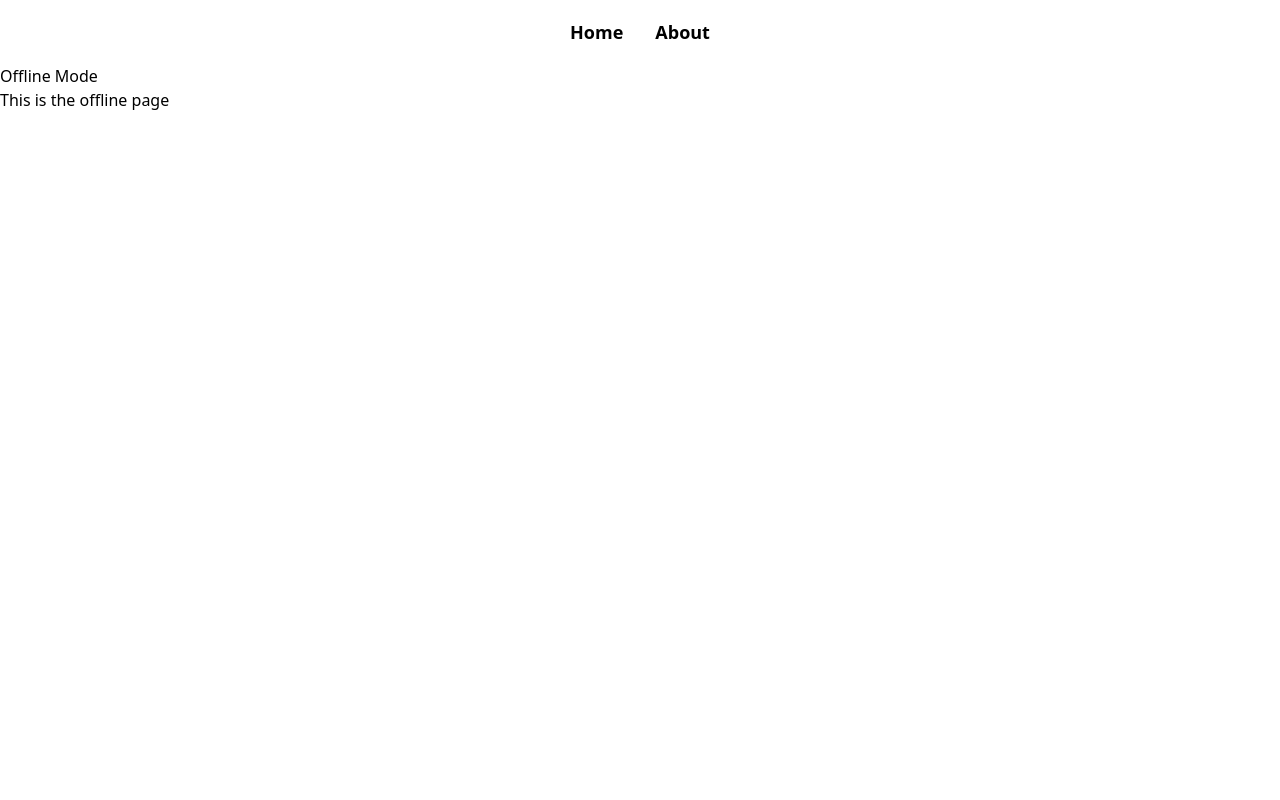
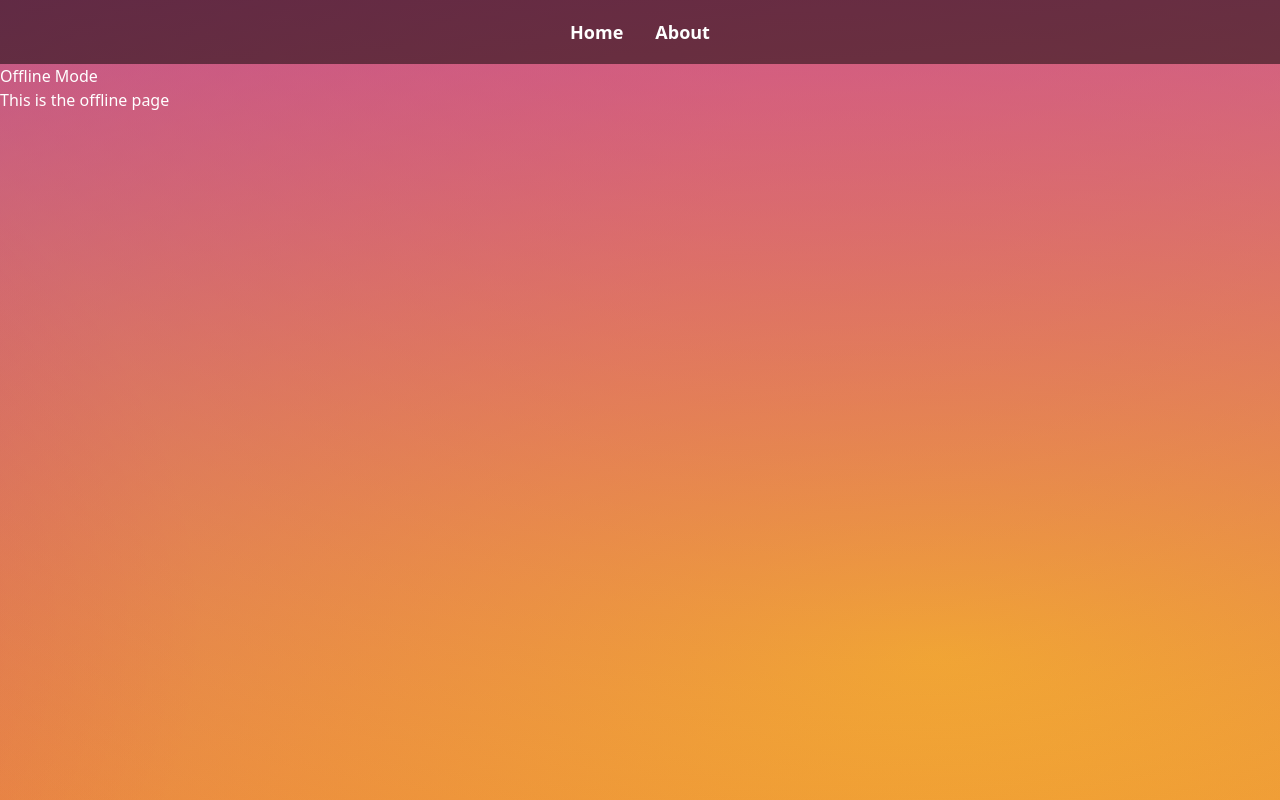
Before and after one commit to JeffryH31/tes1-ambw, a plain HTML site: page offline.html in a window 1280 px wide. Drawn offline with nearby package versions, Linux system fonts and the light colour scheme.

Commit message:
fix: added style to all pages

```diff
--- a/offline.html
+++ b/offline.html
@@ -1,12 +1,54 @@
-
 <!DOCTYPE html>
 <html lang="en">
+
 <head>
     <meta charset="UTF-8">
     <meta name="viewport" content="width=device-width, initial-scale=1.0">
     <title>Offline</title>
     <script src="https://cdn.jsdelivr.net/npm/@tailwindcss/browser@4"></script>
+    <style>
+        * {
+            color: white;
+        }
+
+        body {
+            overflow-x: hidden;
+            background-color: #b57cca;
+            background-image:
+                radial-gradient(at 0% 0%, hsla(265, 57%, 42%, 1) 0px, transparent 50%),
+                radial-gradient(at 80% 2%, #c31eac 0px, transparent 50%),
+                radial-gradient(at 0% 57%, hsla(343, 99%, 46%, 1) 0px, transparent 50%),
+                radial-gradient(at 85% 58%, #fbc31a 0px, transparent 50%),
+                radial-gradient(at 41% 28%, hsla(265, 57%, 42%, 1) 0px, transparent 50%),
+                radial-gradient(at 80% 83%, hsl(343, 99%, 46%) 0px, transparent 50%),
+                radial-gradient(at 10% 80%, #fdd247 0px, transparent 50%);
+            background-repeat: no-repeat;
+            min-height: 100vh;
+            background-size: 400% 400%;
+            animation: gradient 9s infinite linear;
+
+        }
+
+        @keyframes gradient {
+            0% {
+                background-position: 0% 50%;
+            }
+
+            50% {
+                background-position: 100% 50%;
+            }
+
+            100% {
+                background-position: 0% 50%;
+            }
+        }
+
+        nav {
+            background-color: rgba(0, 0, 0, 0.5);
+        }
+    </style>
 </head>
+
 <body>
     <nav class="top-0 relative p-8 flex justify-center items-center h-[60px] gap-x-8">
         <a href="index.html" class="font-bold text-lg max-sm:text-base">Home</a>
@@ -15,4 +57,5 @@
     <h1>Offline Mode</h1>
     <p>This is the offline page</p>
 </body>
+
 </html>
```
Also changed, not shown: about.html (+41 -0 lines).
